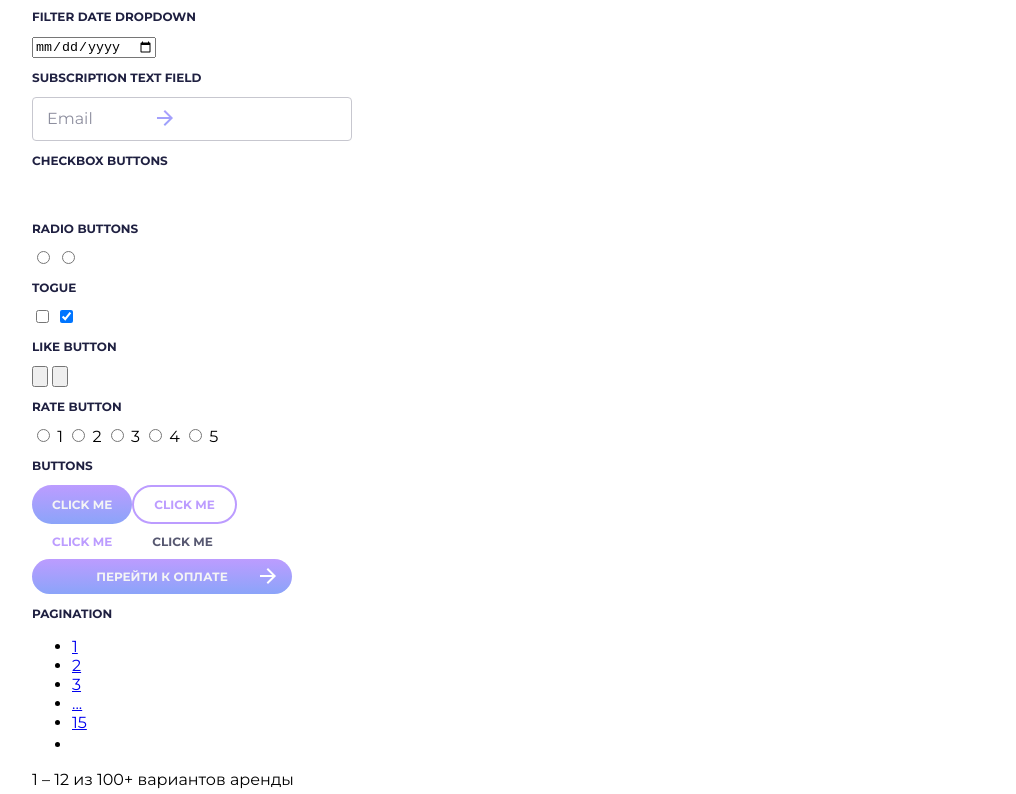
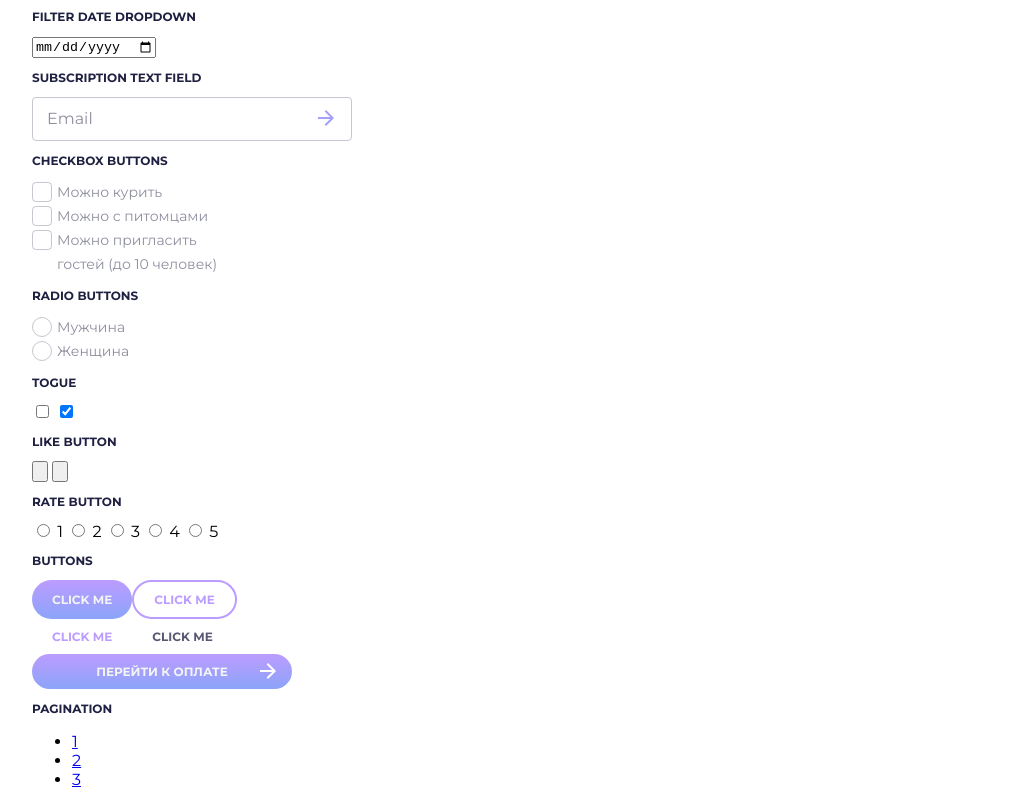
Before and after one commit to Be-Ge/toxin, a plain HTML site: page index.html in a window 1280 px wide. Shown: the part 1186-1980 px from the top of the page, without its empty margins (226-1242 px from the left). Drawn offline with Linux system fonts and the light colour scheme.

Commit message:
add checkbox&radio btn

```diff
--- a/css/default.scss
+++ b/css/default.scss
@@ -371,7 +371,10 @@ body {
     left: rem(15px);
     color: $color-grey;
     z-index: -1;
-
+    display: flex;
+    align-items: center;
+    justify-content: space-between;
+    width: 90%;
 }
 
 .input__email:focus ~ .label__email-link,
@@ -383,21 +386,8 @@ body {
 
 .label__email-arrow {
     width: 100%;
-    position: relative;
-    padding: 0.625rem 3rem;
-
-    &::after {
-        content: " ";
-        display: inline-block;
-        background: url(../img/arrow_forward.svg) no-repeat;
-        background-position: right;
-        width: 20px;
-        height: 20px;
-        position: absolute;
-        right: 15px;
-        transform: translateY(-50%);
-        top: 50%;
-    }
+    display: flex;
+    justify-content: flex-end;
 
 }
 
@@ -589,20 +579,127 @@ body {
 
 // checkbox buttons
 
-.checkbox-item {
-    visibility: hidden;
+.checkbox {
+    position: relative;
+    width: rem(200px);
 
-    &::after {
-        content: " ";
-        border: 1px solid rgba(31, 32, 65, 0.25);
-        box-sizing: border-box;
-        border-radius: 4px;
-        width: rem(22px);
-        height: rem(22px);
-        display: inline-block;
+    &-input {
+        appearance: none;
+        position: absolute;
+
     }
 
+    &-label {
+        font: $body;
+        color: $color-grey;
+        padding-left: rem(25px);
+        cursor: pointer;
+        display: block;
+
+        &::before {
+            content: " ";
+            border: 1px solid rgba(31, 32, 65, 0.25);
+            box-sizing: border-box;
+            border-radius: 4px;
+            width: rem(20px);
+            height: rem(20px);
+            display: inline-block;
+            position: absolute;
+            top: 2px;
+            left: 0;
+            z-index: 1;
+        }
+
+        &::after {
+            content: " ";
+            border: 1px solid $color-purple;
+            box-sizing: border-box;
+            border-radius: 4px;
+            width: rem(20px);
+            height: rem(20px);
+            display: inline-block;
+            background: url(../img/check.svg) no-repeat;
+            background-size: rem(18px) rem(15px);
+            position: absolute;
+            top: 2px;
+            left: 0;
+            z-index: 2;
+            opacity: 0;
+        }
+
+    }
 }
+
+.checkbox-input:checked + .checkbox-label:after {
+    opacity: 1;
+    transition: all .3s;
+
+}
+
+
+// radio buttons
+
+.radio {
+    position: relative;
+
+    &__input {
+        appearance: none;
+        position: absolute;
+
+    }
+
+    &__label {
+        font: $body;
+        color: $color-grey;
+        padding-left: rem(25px);
+        cursor: pointer;
+        display: inline-block;
+
+        &::before {
+            content: " ";
+            border: 1px solid rgba(31, 32, 65, 0.25);
+            box-sizing: border-box;
+            border-radius: 10px;
+            width: rem(20px);
+            height: rem(20px);
+            display: inline-block;
+            position: absolute;
+            top: 2px;
+            left: 0;
+            z-index: 1;
+            transition: all .3s;
+        }
+
+        &::after {
+            content: " ";
+            border: 1px solid $color-purple;
+            box-sizing: border-box;
+            width: rem(12px);
+            height: rem(12px);
+            display: inline-block;
+            background: linear-gradient(180deg, #BC9CFF 0%, #8BA4F9 100%);
+            border-radius: 10px;
+            position: absolute;
+            top: 6px;
+            left: 4px;
+            z-index: 3;
+            opacity: 0;
+            transition: all .3s;
+        }
+
+    }
+}
+
+
+.radio__input:checked + .radio__label:before {
+    border: 1px solid #BC9CFF;
+
+}
+
+.radio__input:checked + .radio__label:after {
+    opacity: 1;
+}
+
 
 // Headers and footers section
 
--- a/index.html
+++ b/index.html
@@ -201,11 +201,13 @@
                     <h3>filter date dropdown</h3>
                     <input type="date" name="" id="">
                 </div>
+                <h3>subscription text field</h3>
                 <div class="input__box" >
-                    <h3>subscription text field</h3>
                     <input class="input__email"  type="email" placeholder=" ">
-                    <label class="label__email-link" for="">Email
+                    <label class="label__email-link" for="">
+                        <span>Email</span>
                         <a  class="label__email-arrow" href="#">
+                            <img src="img/arrow_forward.svg" alt="arrow">
                         </a>
                     </label>
                 </div>
@@ -215,14 +217,25 @@
             <form action="">
                 <h3>Checkbox Buttons</h3>
                 <div class="checkbox">
-                    <input class="checkbox-item" type="checkbox" name="" id="">
-                    <input class="checkbox-item" type="checkbox" name="" id="">
-                    <input class="checkbox-item" type="checkbox" name="" id="">
+                    <input class="checkbox-input" type="checkbox" name="" id="inputCheckbox">
+                    <label for="inputCheckbox" class="checkbox-label">Можно курить</label>
+                </div>
+                <div class="checkbox">
+                    <input class="checkbox-input" type="checkbox" name="" id="inputCheckbox-pat">
+                    <label for="inputCheckbox-pat" class="checkbox-label">Можно с питомцами</label>
+                </div>
+                <div class="checkbox">
+                    <input class="checkbox-input" type="checkbox" name="" id="inputCheckbox-guest">
+                    <label for="inputCheckbox-guest" class="checkbox-label">Можно пригласить гостей (до 10 человек)</label>
+                </div>
+                <h3>Radio Buttons</h3>
+                <div class="radio">
+                    <input class="radio__input" type="radio" name="male" id="inputRadio-man">
+                    <label  class="radio__label" for="inputRadio-man">Мужчина</label>
                 </div>
                 <div class="radio">
-                    <h3>Radio Buttons</h3>
-                    <input type="radio" name="" id="">
-                    <input type="radio" name="" id="">
+                    <input class="radio__input" type="radio" name="male" id="inputRadio-woman">
+                    <label class="radio__label" for="inputRadio-woman">Женщина</label>
                 </div>
                 <div>
                     <h3>Togue</h3>
```
Also changed, not shown: css/default.css, img/check.svg (added), 1 other file.
